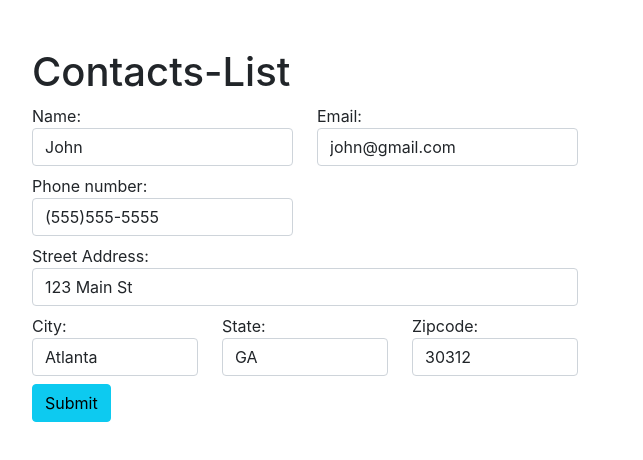
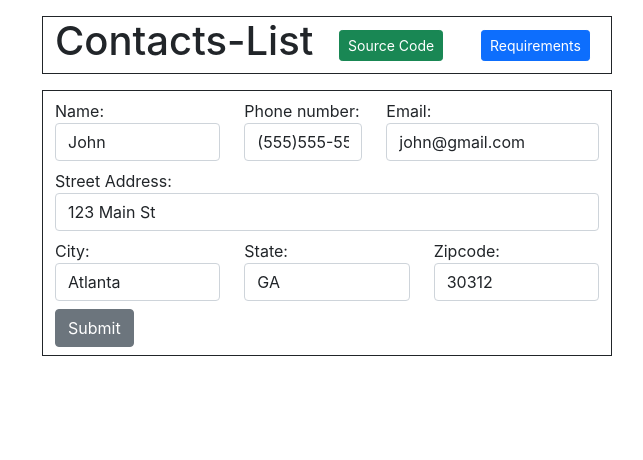
Before and after one commit to mkuek/contact-list, a React (Create React App) app: page / in a window 1280 px wide. Shown: the top 460 px of the page, without its empty margins (28-671 px from the left). Built offline with nearby package versions, Linux system fonts and the light colour scheme.

Commit message:
Update styling

```diff
--- a/public/index.html
+++ b/public/index.html
@@ -30,7 +30,7 @@
       integrity="sha384-EVSTQN3/azprG1Anm3QDgpJLIm9Nao0Yz1ztcQTwFspd3yD65VohhpuuCOmLASjC"
       crossorigin="anonymous"
     />
-    <title>React App</title>
+    <title>Contact-List App</title>
   </head>
   <body>
     <noscript>You need to enable JavaScript to run this app.</noscript>
--- a/src/App.js
+++ b/src/App.js
@@ -49,6 +49,15 @@ function App() {
       alert("Contact Updated");
     } else {
       setContactList((contactList) => [...contactList, formContents]);
+      setFormContacts({
+        contactName: "",
+        email: "",
+        address: "",
+        phone: "",
+        city: "",
+        state: "",
+        zip: "",
+      });
     }
     console.log(contactItems);
   };
@@ -58,23 +67,6 @@ function App() {
     setIsExpand((prevState) => !prevState);
   };
 
-  // useEffect(() => {
-  //   const sortFunction = (contactList) => {
-  //     return [...contactList].sort(function (a, b) {
-  //       const aName = a.contactName.toLowerCase();
-  //       const bName = b.contactName.toLowerCase();
-  //       if (aName < bName) {
-  //         return -1;
-  //       }
-  //       if (aName > bName) {
-  //         return 1;
-  //       }
-  //     });
-  //   };
-  //   const sorted = sortFunction(contactList);
-  //   setContactList(sorted);
-  //   console.log(sorted);
-  // }, []);
   const contactItems = contactList
     .sort((a, b) =>
       a.contactName.toLowerCase() > b.contactName.toLowerCase() ? 1 : -1
@@ -96,18 +88,103 @@ function App() {
         setIsExpand={setIsExpand}
       />
     ));
+
   return (
-    <div className="container m-5">
-      <div className="row justify-content-center">
+    <div className="container ">
+      <div className="row">
+        <div className="col-6 offset-m-1">
+          <div className="row align-items-center border border-dark my-3">
             <div className="col-6">
               <h1>Contacts-List</h1>
-          <form>
+            </div>
+            <div className="col">
+              <a
+                className="btn btn-success btn-sm"
+                href="https://github.com/mkuek/contact-list"
+              >
+                Source Code
+              </a>
+            </div>
+            <div className="col">
+              <button
+                type="button"
+                className="btn btn-primary btn-sm"
+                data-bs-toggle="modal"
+                data-bs-target="#exampleModal"
+              >
+                Requirements
+              </button>
+              <div
+                className="modal fade"
+                id="exampleModal"
+                tabIndex="-1"
+                aria-labelledby="exampleModalLabel"
+                aria-hidden="true"
+              >
+                <div className="modal-dialog modal-lg modal-dialog-centered">
+                  <div className="modal-content">
+                    <div className="modal-header">
+                      <h4 className="modal-title" id="exampleModalLabel">
+                        Project Requirements
+                      </h4>
+                      <button
+                        type="button"
+                        className="btn-close"
+                        data-bs-dismiss="modal"
+                        aria-label="Close"
+                      ></button>
+                    </div>
+                    <div className="modal-body">
                       <div className="row">
-              <div className="col-6">
-                <label for="contactName" className="form-label">
+                        <div className="col-10 offset-1">
+                          <h4>
+                            <strong>Contact List</strong>
+                          </h4>
+                          <ul>
+                            <li>
+                              Create some initial data that will always populate
+                              your list on reload.
+                            </li>
+                            <li>
+                              The contact list should always be sorted in
+                              alphabetical order by name.
+                            </li>
+                            <li>
+                              The initial view of the list should only show the
+                              contact's name, city, and state.
+                            </li>
+                            <li>
+                              When clicked the contact's entire information
+                              should be displayed.
+                            </li>
+                          </ul>
+                        </div>
+                        <div className="col-10 offset-1">
+                          <h4>Editing and Deleting</h4>
+                          <ul>
+                            <li>Create a way to delete contacts.</li>
+                            <li>
+                              Create a way to edit contacts. Try to reuse your
+                              add form in some way so you don't have to create
+                              two different forms.
+                            </li>
+                          </ul>
+                        </div>
+                      </div>
+                    </div>
+                  </div>
+                </div>
+              </div>
+            </div>
+          </div>
+          <div className="row border border-dark">
+            <form className="my-2">
+              <div className="row">
+                <div className="col-4">
+                  <label forhtml="contactName" className="form-label">
                     Name:
                     <input
-                    className="form-control"
+                      className="form-control col-lg"
                       type="text"
                       name="contactName"
                       id="contactName"
@@ -116,8 +193,21 @@ function App() {
                     />
                   </label>
                 </div>
-              <div className="col-6">
-                <label for="email" className="form-label">
+                <div className="col-3">
+                  <label forhtml="phone" className="form-label">
+                    Phone number:
+                    <input
+                      className="form-control"
+                      type="tel"
+                      name="phone"
+                      id="phone"
+                      onChange={handleChange}
+                      value={formContents.phone}
+                    />
+                  </label>
+                </div>
+                <div className="col-5">
+                  <label forhtml="email" className="form-label">
                     Email:
                     <input
                       className="form-control"
@@ -129,23 +219,10 @@ function App() {
                     />
                   </label>
                 </div>
-              <div className="col-6">
-                <label for="phone" className="form-label">
-                  Phone number:
-                  <input
-                    className="form-control"
-                    type="tel"
-                    name="phone"
-                    id="phone"
-                    onChange={handleChange}
-                    value={formContents.phone}
-                  />
-                </label>
-              </div>
               </div>
               <div className="row">
                 <div className="row m-0 p-0">
-                <label for="address" className="form-label">
+                  <label forhtml="address" className="form-label">
                     Street Address:
                     <input
                       className="form-control"
@@ -159,7 +236,7 @@ function App() {
                   </label>
                 </div>
                 <div className="col-4">
-                <label for="city" className="form-label">
+                  <label forhtml="city" className="form-label">
                     City:
                     <input
                       className="form-control"
@@ -172,7 +249,7 @@ function App() {
                   </label>
                 </div>
                 <div className="col-4">
-                <label for="state" className="form-label">
+                  <label forhtml="state" className="form-label">
                     State:
                     <input
                       className="form-control"
@@ -185,7 +262,7 @@ function App() {
                   </label>
                 </div>
                 <div className="col-4">
-                <label for="zip" className="form-label">
+                  <label forhtml="zip" className="form-label">
                     Zipcode:
                     <input
                       className="form-control"
@@ -200,7 +277,9 @@ function App() {
               </div>
               <div className="col-4">
                 <button
-                className={isEdit === true ? "btn btn-warning" : "btn btn-info"}
+                  className={
+                    isEdit === true ? "btn btn-warning" : "btn btn-secondary"
+                  }
                   type="submit"
                   value="Submit"
                   data-bs-toggle="collapse"
@@ -222,7 +301,8 @@ function App() {
               </div>
             </form>
           </div>
-        <div className="col-6">{contactItems}</div>
+        </div>
+        <div className="col-6 col-xl-4 my-3">{contactItems}</div>
       </div>
     </div>
   );
--- a/src/Components/Contact.js
+++ b/src/Components/Contact.js
@@ -33,9 +33,9 @@ const Contact = ({
   };
 
   return (
-    <div className="card text-center">
+    <div className="card border-dark text-center">
       <div className="card-body p-1">
-        <h3 className="card-title">{contact.contactName}</h3>
+        <h3 className="card-title">{contact.contactName.toUpperCase()}</h3>
         <h4 className="card-text">{contact.city}</h4>
         <h4 className="card-text mb-0">{contact.state}</h4>
         <div className="collapse" id={`collapse-${id}`}>
```
Lines whose indentation alone changed are shown as unchanged.
